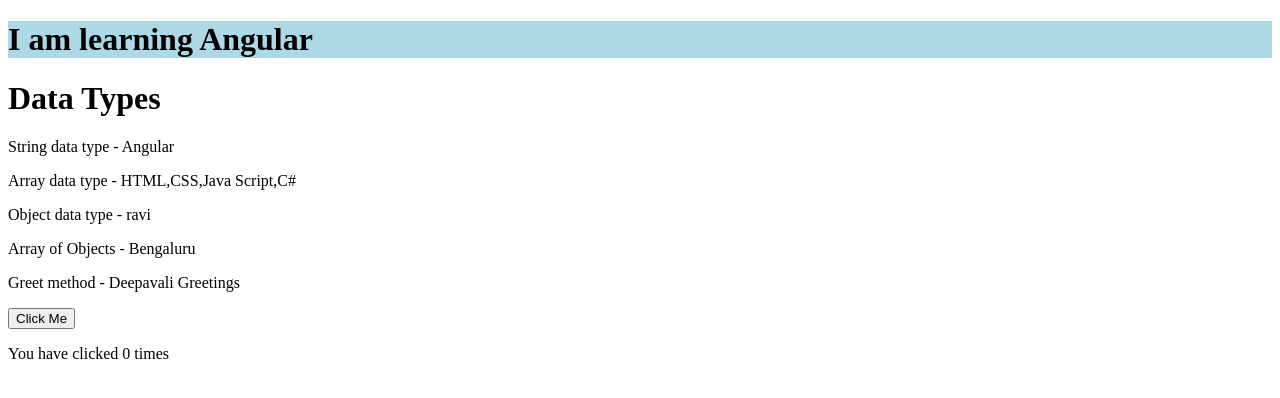
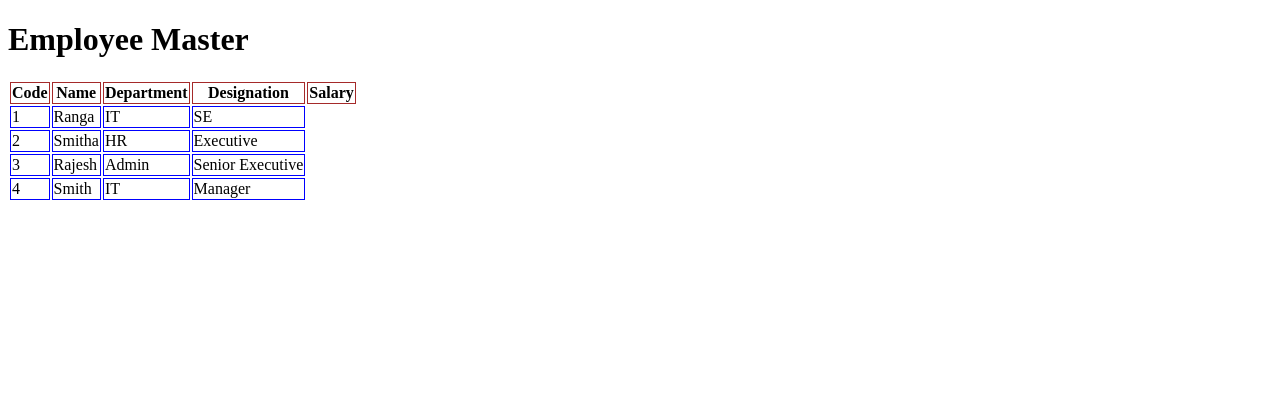
Before and after one commit to rakshith-sb2/C-sharp, an Angular app in the folder angular/programs/angularbasics/: page / in a window 1280 px wide. Shown: the top 398 px of the page. Built offline with nearby package versions, Linux system fonts and the light colour scheme.

Commit message:
structuraldirectives

```diff
--- a/angular/programs/angularbasics/src/app/app.component.html
+++ b/angular/programs/angularbasics/src/app/app.component.html
@@ -1,3 +1,6 @@
+<!--
 <h1>{{title}}</h1>
 <app-datatypes></app-datatypes>
+-->
+<app-employee></app-employee>
 <router-outlet></router-outlet>
--- a/angular/programs/angularbasics/src/app/app.module.ts
+++ b/angular/programs/angularbasics/src/app/app.module.ts
@@ -4,11 +4,13 @@
 import { AppRoutingModule } from './app-routing.module';
 import { AppComponent } from './app.component';
 import { DatatypesComponent } from './datatypes/datatypes.component';
+import { EmployeeComponent } from './components/employee/employee.component';
 
 @NgModule({
   declarations: [
     AppComponent,
-    DatatypesComponent
+    DatatypesComponent,
+    EmployeeComponent
   ],
   imports: [
     BrowserModule,
--- /dev/null
+++ b/angular/programs/angularbasics/src/app/components/employee/employee.component.css
@@ -0,0 +1,7 @@
+th{
+    border:1px solid brown
+}
+
+td{
+    border:1px solid blue
+}
--- /dev/null
+++ b/angular/programs/angularbasics/src/app/components/employee/employee.component.html
@@ -0,0 +1,18 @@
+<h1>Employee Master</h1>
+
+<table>
+    <tr>
+        <th>Code</th>
+        <th>Name</th>
+        <th>Department</th>
+        <th>Designation</th>
+        <th>Salary</th>
+    </tr>
+    <tr *ngFor="let employee of employees">
+        <td>{{employee.code}}</td>
+        <td>{{employee.name}}</td>
+        <td>{{employee.dept}}</td>
+        <td>{{employee.desg}}</td>
+        <td *ngIf="displaysal">{{employee.sal}}</td>
+    </tr>
+</table>
--- /dev/null
+++ b/angular/programs/angularbasics/src/app/components/employee/employee.component.ts
@@ -0,0 +1,49 @@
+import { Component, OnInit } from '@angular/core';
+
+@Component({
+  selector: 'app-employee',
+  templateUrl: './employee.component.html',
+  styleUrls: ['./employee.component.css']
+})
+export class EmployeeComponent implements OnInit {
+  employees:any=[]
+  displaysal:boolean=false
+
+  constructor() { }
+
+  ngOnInit(): void {
+
+    this.employees=[
+      {
+        code:1,
+        name:'Ranga',
+        dept:'IT',
+        desg:'SE',
+        sal:25000
+      },
+      {
+        code:2,
+        name:'Smitha',
+        dept:'HR',
+        desg:'Executive',
+        sal:20000
+      },
+      {
+        code:3,
+        name:'Rajesh',
+        dept:'Admin',
+        desg:'Senior Executive',
+        sal:30000
+      },
+      {
+        code:4,
+        name:'Smith',
+        dept:'IT',
+        desg:'Manager',
+        sal:75000
+      }
+
+  ]
+  }
+
+}
```
Also changed, not shown: 2 other files (tests, documents, lock files or other folders).
